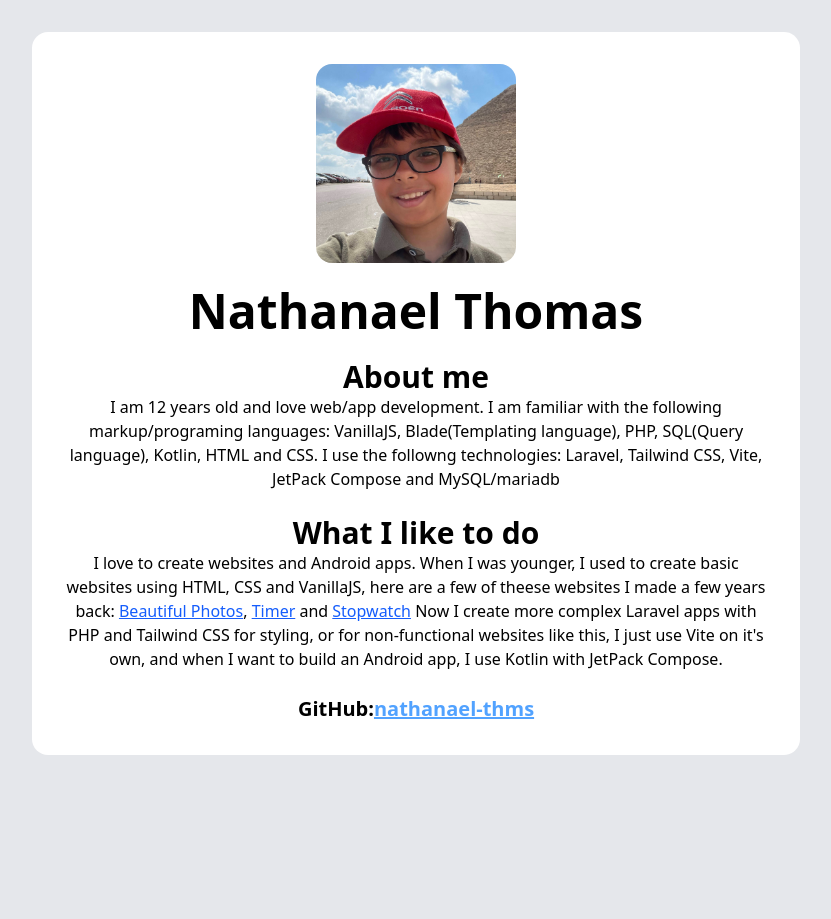
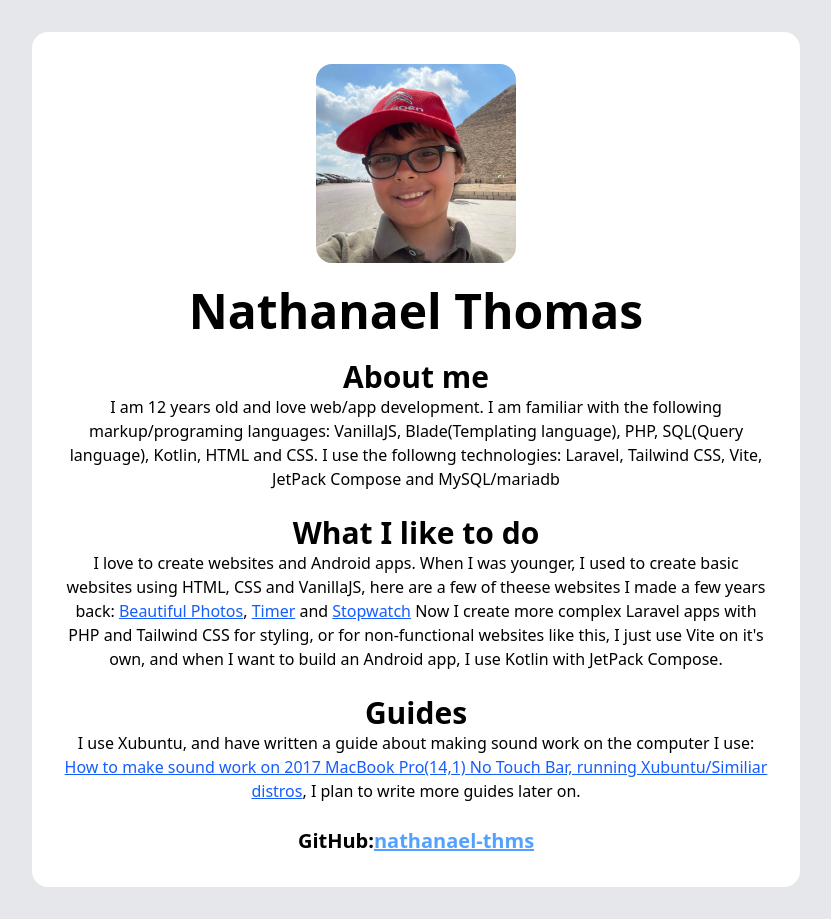
Before and after one commit to nathanael-thms/myweb2, a website built with Vite: page index.html in a window 1280 px wide. Shown: the whole page, without its empty margins (224-1055 px from the left). Before the commit the page ends 800 px from the top, so only its background shows below. Built offline with nearby package versions, Linux system fonts and the light colour scheme.

Commit message:
add guide

```diff
--- a/index.html
+++ b/index.html
@@ -31,6 +31,11 @@
         I just use Vite on it's own, and when I want to build an Android app, I use Kotlin with JetPack Compose.
       </p>
       <br>
+      <h3 class="text-3xl font-semibold">Guides</h3>
+      <p>
+        I use Xubuntu, and have written a guide about making sound work on the computer I use: <a href="https://gist.github.com/nathanael-thms" class="text-blue-600 underline">How to make sound work on 2017 MacBook Pro(14,1) No Touch Bar, running Xubuntu/Similiar distros</a>, I plan to write more guides later on.
+      </p>
+      <br>
       <h4 class="text-xl font-semibold">GitHub:<a href="https://github.com/nathanael-thms" class="text-blue-400 underline text-xl">nathanael-thms</a></h4>
     </div>
   </body>
```
